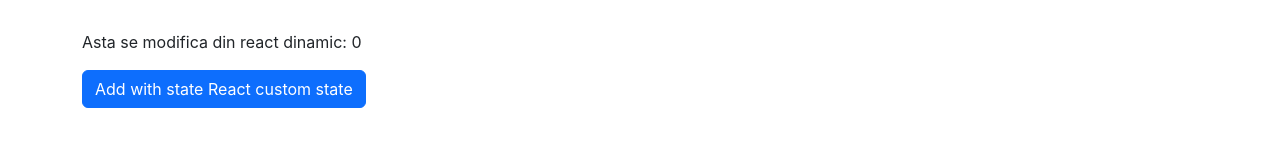
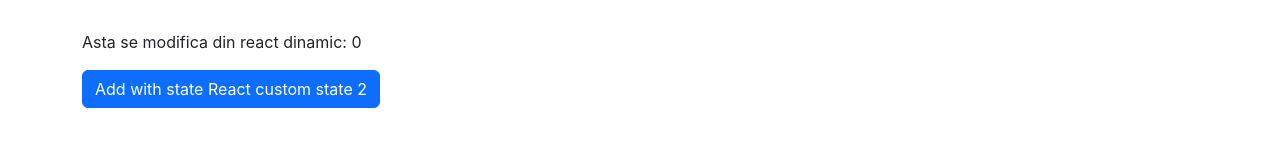
Before and after one commit to brateanugeorgeflorin/react-sda-course, a React (Create React App) app: page / in a window 1280 px wide. Shown: the part 225-376 px from the top of the page. Built offline with nearby package versions, Linux system fonts and the light colour scheme.

Commit message:
Minor change

```diff
--- a/src/App.js
+++ b/src/App.js
@@ -29,7 +29,7 @@ function App() {
 
           <div className="pt-3 pb-3">
             <p>Asta se modifica din react dinamic: {countState}</p>
-            <button className="btn-primary btn" onClick={addState}>Add with state React custom state</button>
+            <button className="btn-primary btn" onClick={addState}>Add with state React custom state 2</button>
           </div>
 
          <AboutState />
```
